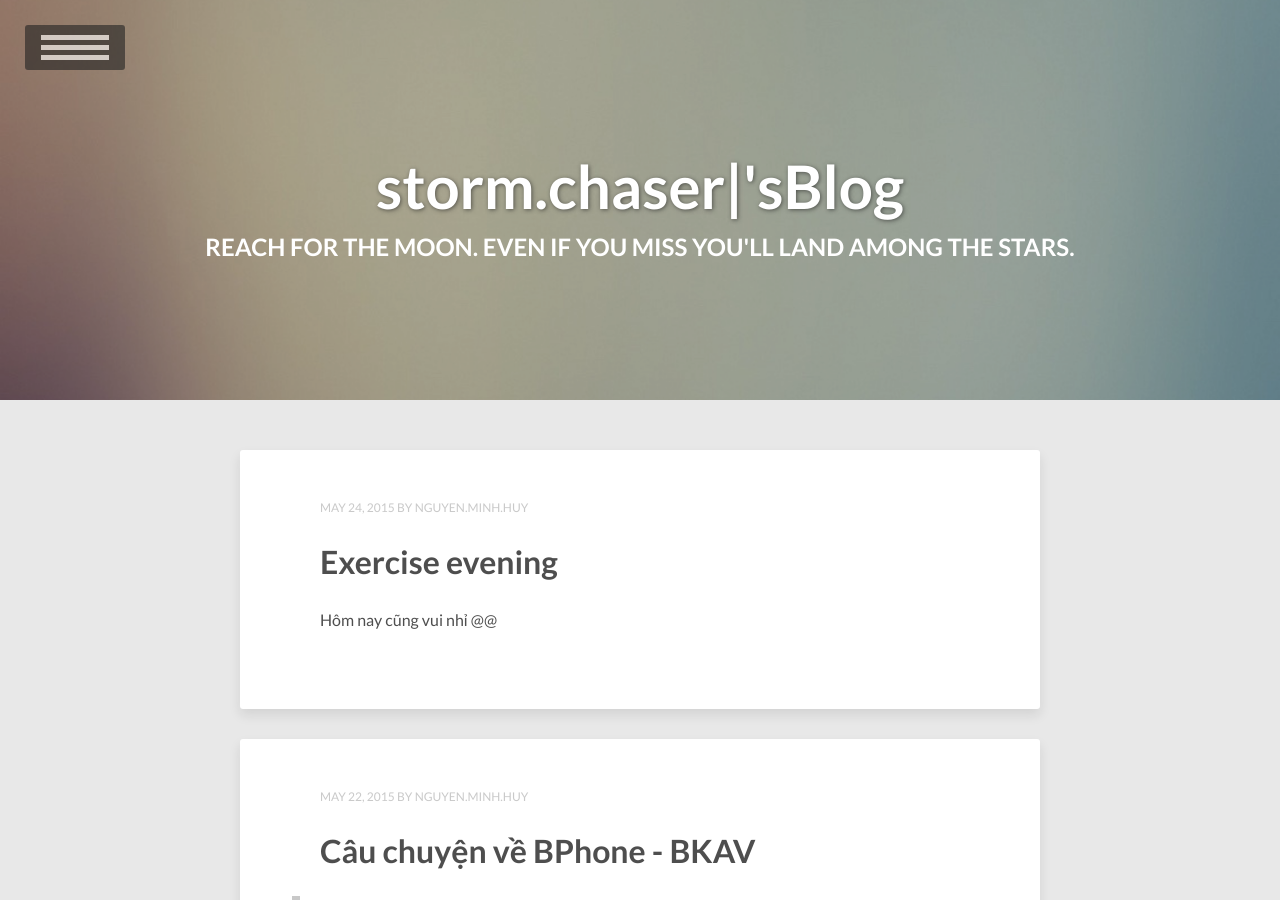
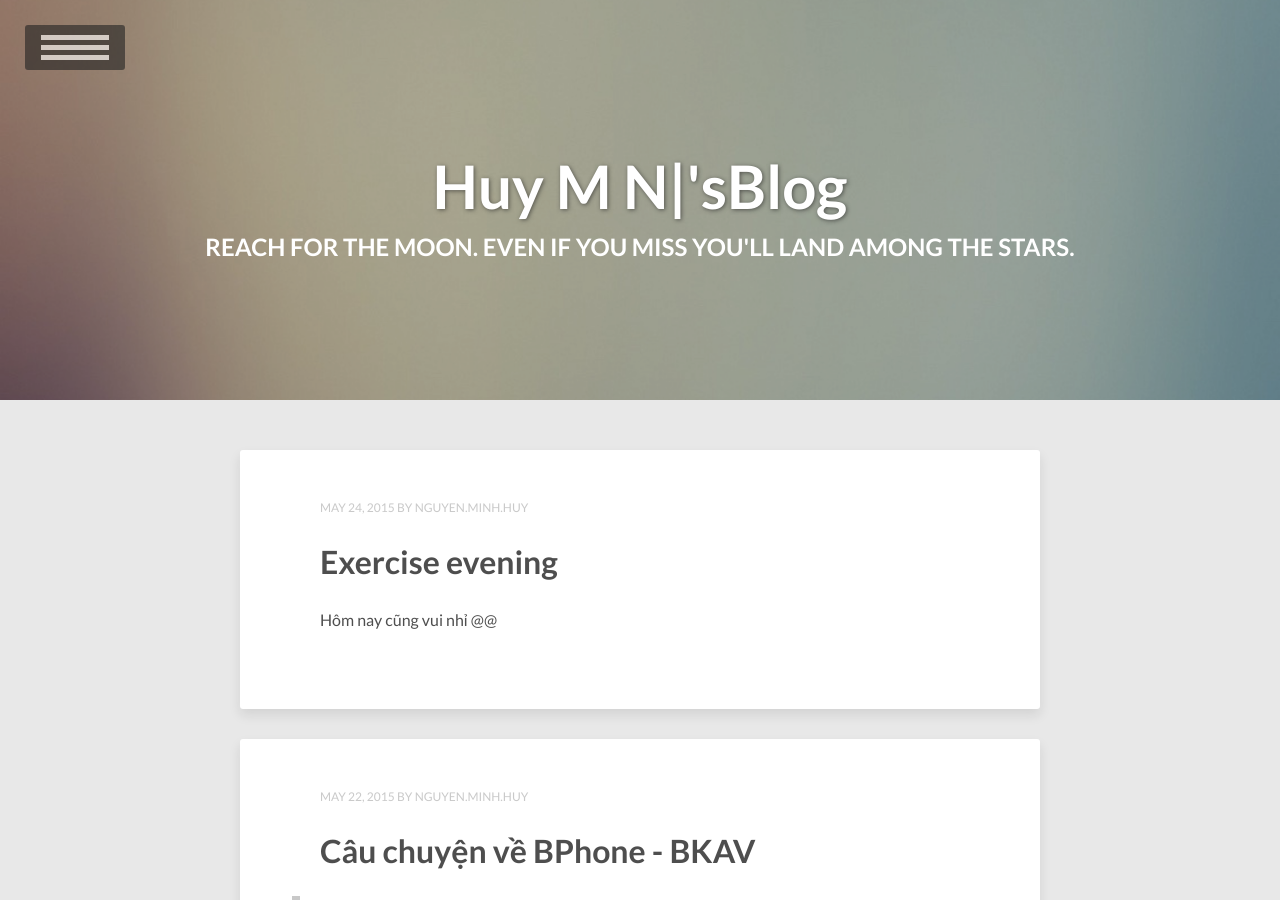
Before and after one commit to vareisen/vareisen.github.io, a Jekyll site: the page built from index.html, in a window 1280 px wide and 900 px high. Built offline with Jekyll 4.4.1, drawn with Linux system fonts in a browser that asks for light colours; the list of posts is cut into pages by our own code.

Commit message:
Update _config.yml

```diff
--- a/_config.yml
+++ b/_config.yml
@@ -1,4 +1,4 @@
-title:            storm.chaser|'sBlog
+title:            Huy M N|'sBlog
 description:      hello
 disqus_shortname:
 reading_time:     false
```
